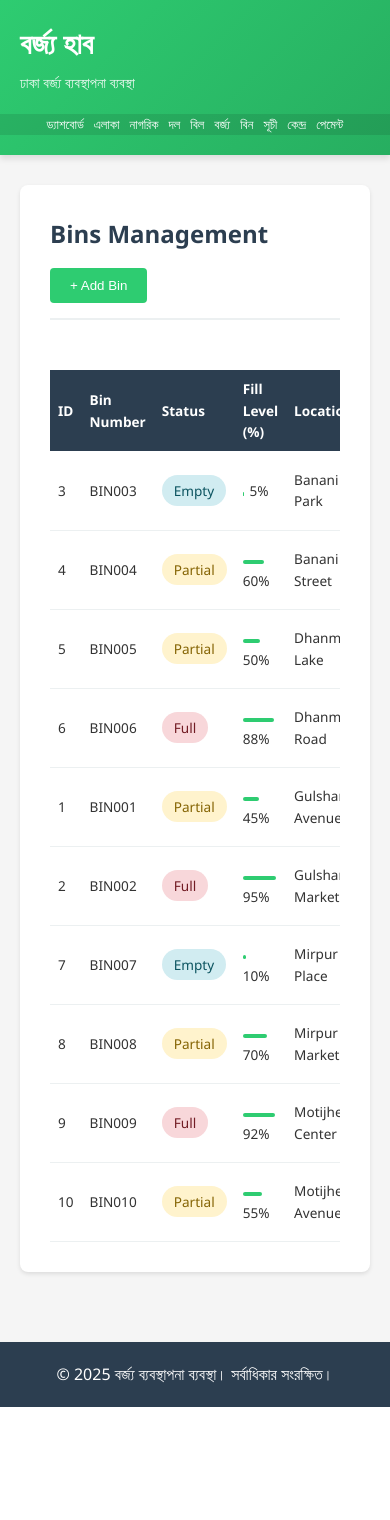
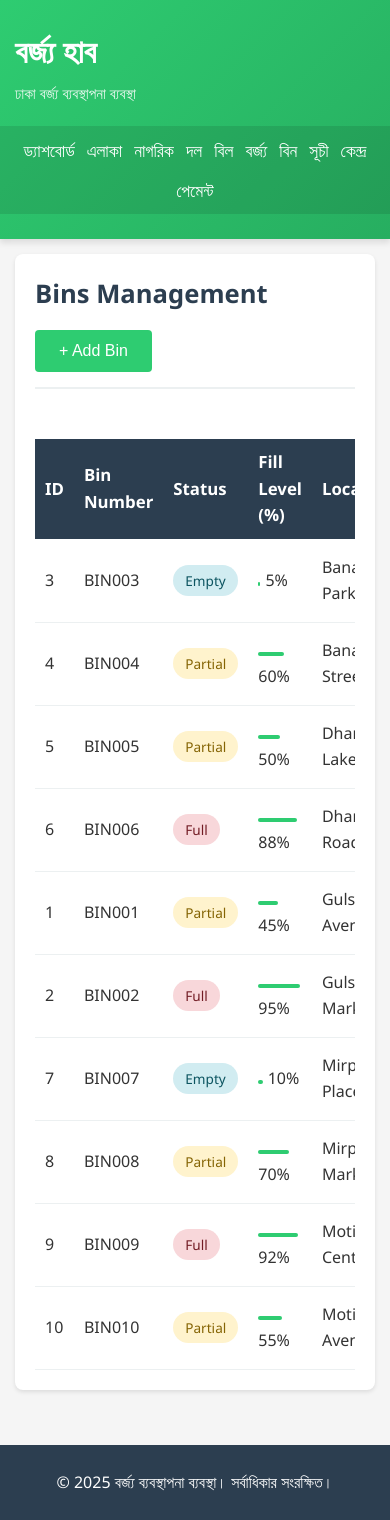
Before and after one commit to punam06/final-dbProject, a Flask app: page /bins in a window 390 px wide. Before the commit the page ends 1407 px from the top, so only its background shows below. Run offline with Flask 3, Linux system fonts and the light colour scheme; data comes from the database, SQL or seed files in the repository.

Commit message:
Fix: Improve mobile responsiveness for 480px breakpoint

```diff
--- a/static/styles.css
+++ b/static/styles.css
@@ -22,11 +22,13 @@ body {
     line-height: 1.6;
     color: #333;
     background-color: #f5f5f5;
+    font-size: 16px;
 }
 
 .container {
-    max-width: 1400px;
-    margin: 0 auto;
+    width: 100%;
+    margin: 0;
+    padding: 0;
     display: flex;
     flex-direction: column;
     min-height: 100vh;
@@ -37,41 +39,41 @@ body {
 .header {
     background: linear-gradient(135deg, #2ecc71 0%, #27ae60 100%);
     color: white;
-    padding: 20px 0;
+    padding: 25px 0;
     box-shadow: 0 4px 6px rgba(0,0,0,0.1);
+    width: 100%;
 }
 
 .header-content {
-    max-width: 1400px;
-    margin: 0 auto;
-    padding: 0 20px;
+    width: 100%;
+    margin: 0;
+    padding: 0 40px;
     margin-bottom: 20px;
 }
 
 .logo {
-    font-size: 2.5rem;
+    font-size: 2.8rem;
     font-weight: bold;
     margin-bottom: 5px;
 }
 
 .subtitle {
-    font-size: 0.9rem;
+    font-size: 1.1rem;
     opacity: 0.9;
 }
 
 .navbar {
     background: rgba(0,0,0,0.1);
-    padding: 0 20px;
-    max-width: 1400px;
-    margin: 0 auto;
+    padding: 15px 40px;
     width: 100%;
+    margin: 0;
 }
 
 .nav-list {
     list-style: none;
     display: flex;
     flex-wrap: wrap;
-    gap: 30px;
+    gap: 40px;
     justify-content: center;
 }
 
@@ -79,6 +81,7 @@ body {
     color: white;
     text-decoration: none;
     font-weight: 500;
+    font-size: 1.1rem;
     transition: opacity 0.3s;
 }
 
@@ -91,16 +94,15 @@ body {
 
 .main-content {
     flex: 1;
-    max-width: 1400px;
-    margin: 0 auto;
     width: 100%;
-    padding: 30px 20px;
+    margin: 0;
+    padding: 40px;
 }
 
 .page-section {
     background: white;
     border-radius: 8px;
-    padding: 30px;
+    padding: 40px;
     box-shadow: 0 2px 4px rgba(0,0,0,0.1);
 }
 
@@ -114,7 +116,7 @@ body {
 }
 
 .section-title {
-    font-size: 2rem;
+    font-size: 2.3rem;
     color: var(--dark-color);
     margin: 0;
 }
@@ -122,11 +124,12 @@ body {
 /* ==================== BUTTONS ==================== */
 
 .btn {
-    padding: 10px 20px;
+    padding: 12px 24px;
     border: none;
     border-radius: 4px;
     cursor: pointer;
     font-weight: 500;
+    font-size: 1rem;
     transition: all 0.3s;
     text-decoration: none;
     display: inline-block;
@@ -243,14 +247,16 @@ body {
 }
 
 .data-table th {
-    padding: 12px;
+    padding: 14px;
     text-align: left;
     font-weight: 600;
+    font-size: 1.05rem;
 }
 
 .data-table td {
-    padding: 12px;
+    padding: 14px;
     border-bottom: 1px solid var(--light-color);
+    font-size: 1rem;
 }
 
 .data-table tbody tr:hover {
@@ -460,8 +469,10 @@ body {
     background-color: var(--dark-color);
     color: white;
     text-align: center;
-    padding: 20px;
+    padding: 25px 40px;
     margin-top: 40px;
+    width: 100%;
+    font-size: 1rem;
 }
 
 .footer p {
@@ -496,20 +507,41 @@ body {
 .error-container p {
     color: #999;
     margin-bottom: 20px;
+    font-size: 1.1rem;
 }
 
 /* ==================== RESPONSIVE DESIGN ==================== */
 
 @media (max-width: 768px) {
+    .header-content {
+        padding: 0 20px;
+    }
+
+    .navbar {
+        padding: 12px 20px;
+    }
+
     .nav-list {
-        gap: 15px;
-        font-size: 0.9rem;
+        gap: 20px;
+        font-size: 1rem;
+    }
+
+    .main-content {
+        padding: 20px;
+    }
+
+    .page-section {
+        padding: 25px;
     }
 
     .section-header {
         flex-direction: column;
         gap: 15px;
         align-items: flex-start;
+    }
+
+    .section-title {
+        font-size: 1.8rem;
     }
 
     .stats-grid {
@@ -526,12 +558,12 @@ body {
     }
 
     .data-table {
-        font-size: 0.85rem;
+        font-size: 0.95rem;
     }
 
     .data-table th,
     .data-table td {
-        padding: 8px;
+        padding: 10px;
     }
 
     .actions {
@@ -549,16 +581,36 @@ body {
 
 @media (max-width: 480px) {
     .logo {
-        font-size: 1.8rem;
+        font-size: 2rem;
+    }
+
+    .subtitle {
+        font-size: 0.95rem;
     }
 
     .section-title {
-        font-size: 1.5rem;
+        font-size: 1.6rem;
     }
 
     .nav-list {
-        gap: 10px;
-        font-size: 0.8rem;
+        gap: 12px;
+        font-size: 0.9rem;
+    }
+
+    .header-content {
+        padding: 0 15px;
+    }
+
+    .navbar {
+        padding: 10px 15px;
+    }
+
+    .main-content {
+        padding: 15px;
+    }
+
+    .page-section {
+        padding: 20px;
     }
 
     .stat-card {
```
Also changed, not shown: other parts of static/styles.css (+23 -9 lines), 1 other file.
